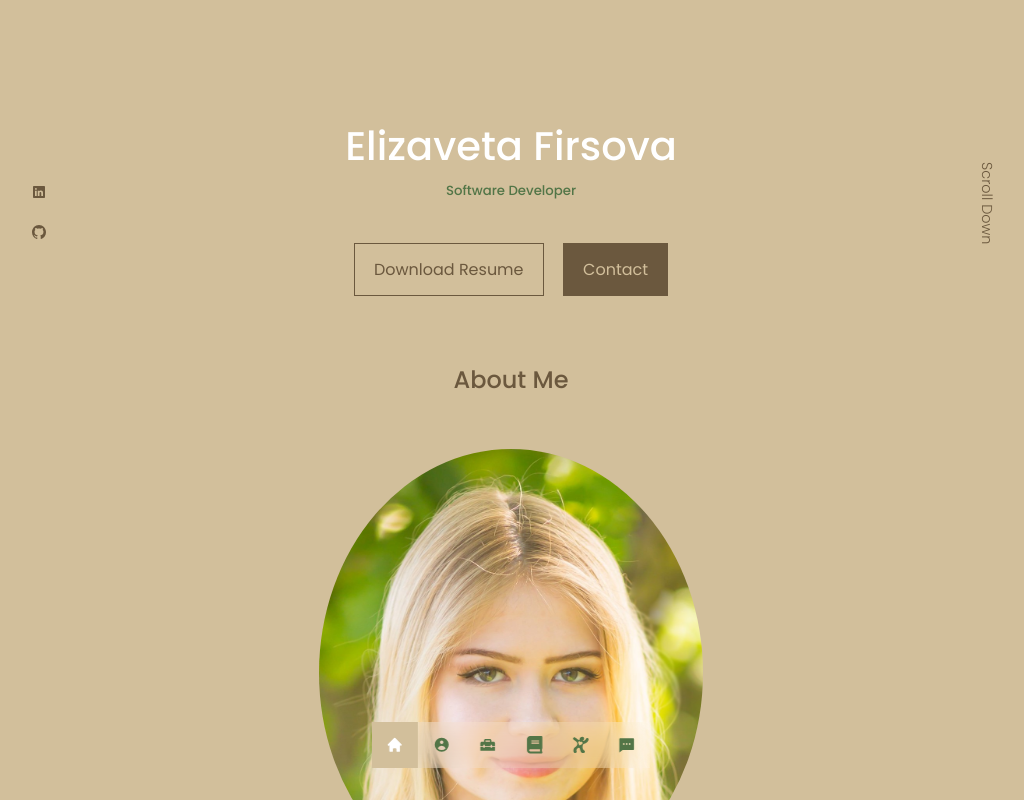
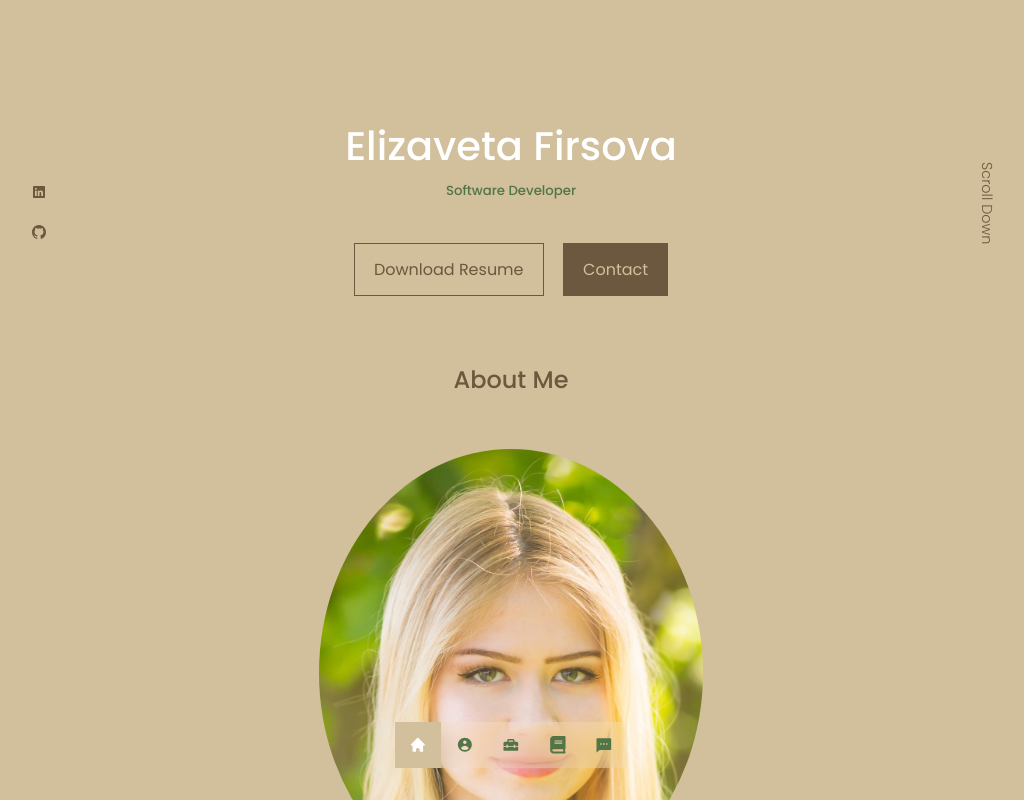
Before and after one commit to luevrata/personal-website, a React (Create React App) app: page / in a window 1280 px wide. Shown: the top 800 px of the page, without its empty margins (129-1153 px from the left). Built offline with nearby package versions, Linux system fonts and the light colour scheme.

Commit message:
commented activities section

```diff
--- a/src/App.jsx
+++ b/src/App.jsx
@@ -6,15 +6,14 @@ import Experience from "./components/experience/Experience";
 import Projects from "./components/projects/Projects";
 import Contacts from "./components/contacts/Contacts";
 import Footer from "./components/footer/Footer";
-import {Helmet} from "react-helmet";
+import { Helmet } from "react-helmet";
 
 import "slick-carousel/slick/slick.css";
 import "slick-carousel/slick/slick-theme.css";
 import Activities from "./components/activities/Activities";
 
-const App =() => {
-
-    return(
+const App = () => {
+  return (
     <div>
       <Helmet>
         <meta charSet="utf-8" />
@@ -23,17 +22,16 @@ const App =() => {
         <meta name="description" content="Elizaveta Firsova Website" />
       </Helmet>
 
-        <Header/>
-        <Nav/>
-        <About/>
-        <Experience/>
-        <Projects/>
-        <Activities/>
-        <Contacts/>
-        <Footer/>
+      <Header />
+      <Nav />
+      <About />
+      <Experience />
+      <Projects />
+      {/* <Activities/> */}
+      <Contacts />
+      <Footer />
     </div>
-    )
+  );
+};
 
-}
-
-export default App
+export default App;
--- a/src/components/nav/Nav.jsx
+++ b/src/components/nav/Nav.jsx
@@ -1,20 +1,43 @@
-import React from 'react'
-import './nav.css'
-import {HiUserCircle, HiHome} from "react-icons/hi"
-import {MdHomeRepairService} from "react-icons/md"
-import {RiMessage2Fill} from "react-icons/ri"
-import {GiHeartInside} from 'react-icons/gi'
-import {FaBook} from 'react-icons/fa'
-import { useState } from 'react'
+import React from "react";
+import "./nav.css";
+import { HiUserCircle, HiHome } from "react-icons/hi";
+import { MdHomeRepairService } from "react-icons/md";
+import { RiMessage2Fill } from "react-icons/ri";
+import { GiHeartInside } from "react-icons/gi";
+import { FaBook } from "react-icons/fa";
+import { useState } from "react";
 
 const Nav = () => {
-  const [activeNav, setActiveNav] = useState('#')
-  const areaReferences = ['#', '#about', '#experience', '#projects', '#activities', '#contacts']
-  const icons = [<HiHome/>, <HiUserCircle/>, <MdHomeRepairService/>, <FaBook/>, <GiHeartInside/>, <RiMessage2Fill/>]
+  const [activeNav, setActiveNav] = useState("#");
+  const areaReferences = [
+    "#",
+    "#about",
+    "#experience",
+    "#projects",
+    // "#activities",
+    "#contacts",
+  ];
+  const icons = [
+    <HiHome />,
+    <HiUserCircle />,
+    <MdHomeRepairService />,
+    <FaBook />,
+    // <GiHeartInside />,
+    <RiMessage2Fill />,
+  ];
   return (
     <nav>
-      {areaReferences.map((reference, index)=><a href={reference} onClick={()=>setActiveNav(reference)} className={activeNav === reference?'active':''}> {icons[index]}</a>)}
+      {areaReferences.map((reference, index) => (
+        <a
+          href={reference}
+          onClick={() => setActiveNav(reference)}
+          className={activeNav === reference ? "active" : ""}
+        >
+          {" "}
+          {icons[index]}
+        </a>
+      ))}
     </nav>
-  )
-}
-export default Nav
+  );
+};
+export default Nav;
```
Lines whose indentation alone changed are shown as unchanged.
